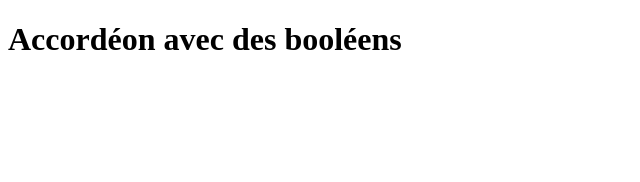
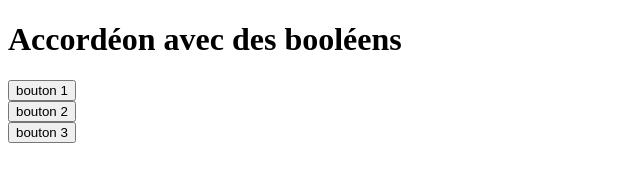
Before and after one commit to MMI-SAE-105/2022-r113-tp3-accordeons-KylianRouillardGaertner, a website: page 01-accordeon-booleen.html in a window 1280 px wide. Shown: the whole page, without its empty margins (0-640 px from the left). Drawn offline with nearby package versions, Linux system fonts and the light colour scheme.

Commit message:
accordeon 01

```diff
--- a/01-accordeon-booleen.html
+++ b/01-accordeon-booleen.html
@@ -5,8 +5,25 @@
     <meta http-equiv="X-UA-Compatible" content="IE=edge" />
     <meta name="viewport" content="width=device-width, initial-scale=1.0" />
     <title>Accordéon avec des booléens</title>
+    <script defer src="https://unpkg.com/alpinejs@3.x.x/dist/cdn.min.js"></script>
   </head>
   <body>
     <h1>Accordéon avec des booléens</h1>
   </body>
 </html>
+<div class="accordeon">
+  <section x-data="{
+    sect1 : false,
+  }">
+    <button @click="sect1 = ! sect1">bouton 1</button>
+    <p x-show="sect1" x-transition.duration.500ms>Lorem ipsum dolor sit amet consectetur adipisicing elit. Saepe hic officiis maxime, enim ad possimus nostrum a, explicabo similique ratione atque, eaque neque ipsam harum dignissimos earum quo magnam nemo?</p>
+  </section>
+  <section x-data="{sect2 : false}">
+    <button @click="sect2 = ! sect2">bouton 2</button>
+    <p x-show="sect2" x-transition.duration.500ms>Consectetur fuga suscipit natus quae accusantium totam sunt molestiae impedit corporis dolorum expedita vitae aliquid ea maxime ducimus, a neque incidunt autem fugiat inventore. Inventore veniam voluptatem sequi eius vitae?</p>
+  </section>
+  <section x-data="{sect3 : false}">
+    <button @click="sect3 = ! sect3">bouton 3</button>
+    <p x-show="sect3" x-transition.duration.500ms>Modi eius, corporis doloribus voluptatum aspernatur cupiditate, tempora magni consequatur accusantium eligendi accusamus aliquam vero dolor dolore asperiores. Nesciunt illum magnam eos facilis quis, quos vero omnis voluptate eveniet atque.</p>
+  </section>
+</div>
```
